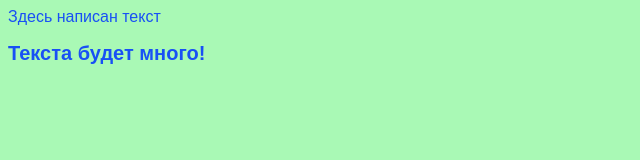
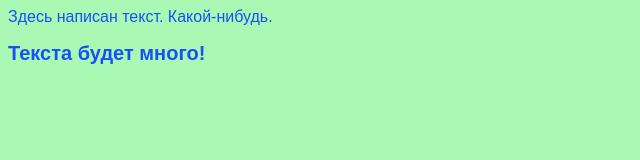
Before and after one commit to entity72/entity72.github.io, a plain HTML site: page index.html in a window 1280 px wide. Shown: the whole page, without its empty margins (0-640 px from the left). Drawn offline with Linux system fonts and the light colour scheme.

Commit message:
добавили текст
добавили текст

```diff
--- a/index.html
+++ b/index.html
@@ -13,7 +13,7 @@
   </style>
 </head>
   <body>
-     <p>Здесь написан текст</p>
+     <p>Здесь написан текст. Какой-нибудь.</p>
     <h1>Текста будет много!</h1>
   </body>
 </html>
```
